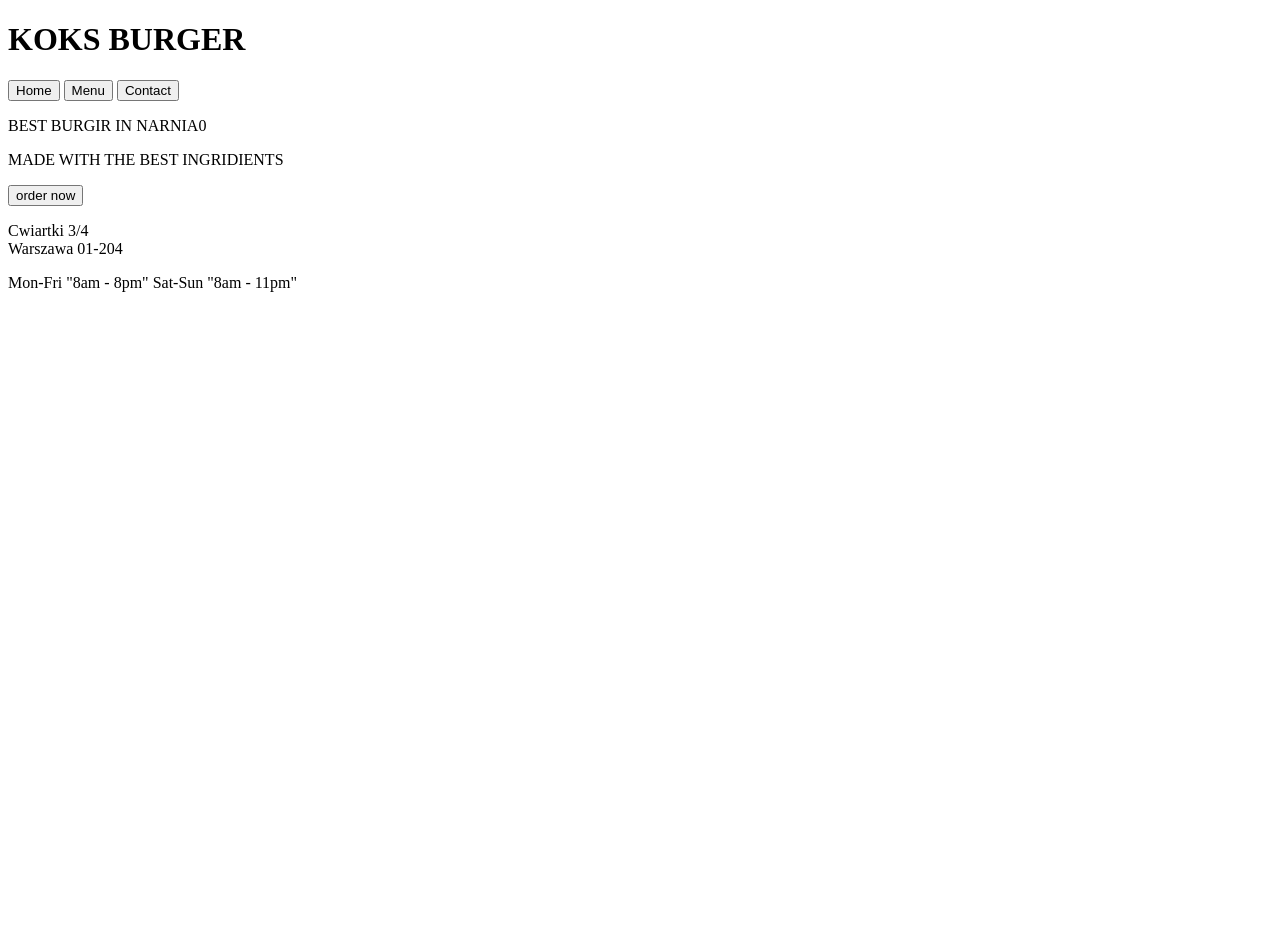
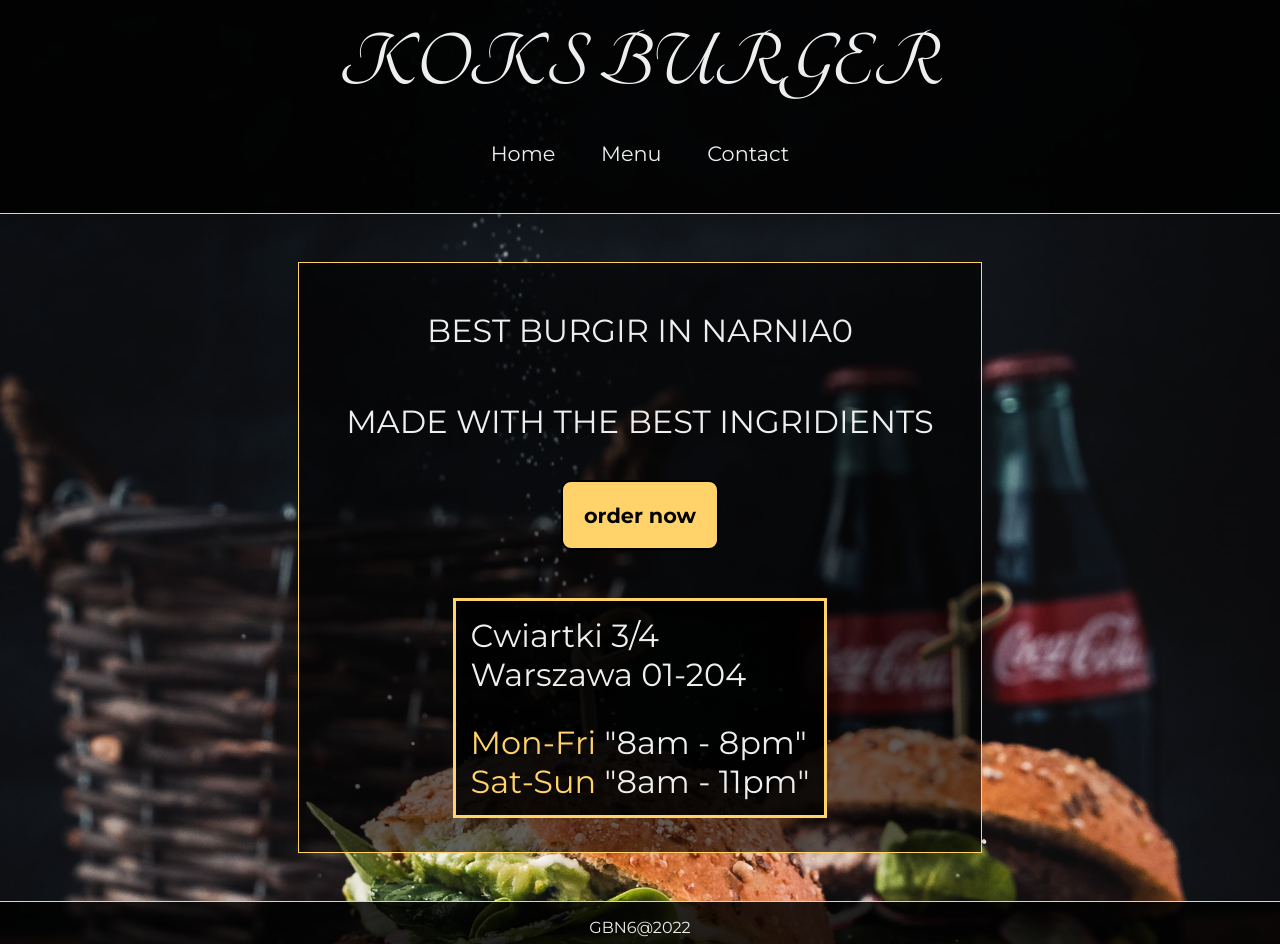
Before and after one commit to GBN6/Restaurant-page, a plain HTML site: page index.html in a window 1280 px wide. Shown: the top 944 px of the page. Before the commit the page ends 800 px from the top, so only its background shows below. Drawn offline with Linux system fonts and the light colour scheme.

Commit message:
Add barebones restaurant styling

```diff
--- a/main.js
+++ b/bundle.js
@@ -15,7 +15,7 @@
   \**********************/
 /***/ (() => {
 
-eval("console.log('Hello does this work')\n\n//# sourceURL=webpack://restaurant-page/./src/index.js?");
+eval("\n\nconsole.log('Hello does this work')\n\n\n//# sourceURL=webpack://restaurant-page/./src/index.js?");
 
 /***/ })
 
--- a/index.html
+++ b/index.html
@@ -5,16 +5,20 @@
     <meta http-equiv="X-UA-Compatible" content="IE=edge">
     <meta name="viewport" content="width=device-width, initial-scale=1.0">
     <title>Document</title>
+    <link rel="stylesheet" href="style.css">
+    <link
+    href="https://fonts.googleapis.com/css2?family=Montserrat:wght@400;700&family=Tangerine:wght@400;700&display=swap"
+    rel="stylesheet"
+    />
 </head>
 <body>
-    <script src="main.js"></script>
     <div id="content">
         <header class="header">
             <h1 class="rest-name">KOKS BURGER</h1>
             <nav>
-                <button class="home">Home</button>
-                <button class="menu">Menu</button>
-                <button class="contact">Contact</button>
+                <button class="nav-btn home-btn">Home</button>
+                <button class="nav-btn menu-btn">Menu</button>
+                <button class="nav-btn contact-btn">Contact</button>
             </nav>
         </header>
         <main class="main" id="main">
@@ -29,7 +33,7 @@
                     <div class="hours">
                         <p>
                             <span>Mon-Fri</span>
-                            "8am - 8pm"
+                            "8am - 8pm" <br>
                             <span>Sat-Sun</span>
                             "8am - 11pm"
                         </p>
@@ -38,10 +42,9 @@
             </div>
         </main>
         <footer class="footer">
-
+            <p>GBN6@2022</p>
         </footer>
-
-
+        <script src="bundle.js"></script>
     </div>
 </body>
 </html>
--- /dev/null
+++ b/style.css
@@ -0,0 +1,123 @@
+:root {
+    --font-color: #eee;
+    --border-color: #FFD369;
+}
+
+*,
+*::before,
+*::after {
+  box-sizing: border-box;
+  padding: 0;
+  margin: 0;
+}
+
+button {
+  font-family: inherit;
+  color: inherit;
+  cursor: pointer;
+  border-style: none;
+  outline: none;
+}
+
+body {
+  background-image: url('images/background.jpg');
+  background-attachment: fixed;
+  background-size: cover;
+  background-position: center;
+  background-repeat: no-repeat;
+  color: var(--font-color);
+  font-family: 'Montserrat', cursive;
+}
+
+#content {
+  display: flex;
+  flex-direction: column;
+  align-items: center;
+  justify-content: space-between;
+  height: 100vh;
+}
+
+.header {
+  display: flex;
+  flex-direction: column;
+  align-items: center;
+  justify-content: center;
+  width: 100%;
+  padding: 1.5rem;
+  border-bottom: 1px solid var(--border-color);
+  background-color: rgb(0, 0, 0, 0.85);
+}
+
+.rest-name {
+  margin-bottom: 1rem;
+  font-family: 'Tangerine', cursive;
+  font-size: 5rem;
+}
+
+.nav-btn, .order {
+  padding: 1.3rem;
+  font-size: 1.3rem;
+  background-color: transparent;
+  border-bottom: 2px solid transparent;
+}
+
+.main {
+  max-width: 700px;
+  padding: 2rem;
+  margin: 3rem 0;
+  font-size: 2rem;
+  background-color: rgb(0, 0, 0, 0.6);
+  border: 1px solid var(--border-color);
+}
+
+.home {
+  display: flex;
+  flex-direction: column;
+  align-items: center;
+  justify-content: center;
+  height: 525px;
+  width: 618px;
+  gap: 1.5rem;
+}
+
+.home p {
+  padding: 0.9rem;
+}
+
+
+.order{
+  border: 2px solid black;
+  background-color: var(--border-color);
+  border-radius: 10px;
+  font-weight: 900;
+  color: black;
+}
+
+.home .info {
+  display: flex;
+  flex-direction: column;
+  margin-top: 1.5rem;
+  border: 3px solid var(--border-color);
+  background-color: rgb(0, 0, 0, 0.85);
+}
+
+.info .hours {
+  display: flex;
+  flex-direction: column;
+}
+
+.home .info .hours span {
+  color: var(--border-color);
+}
+
+.footer {
+  display: flex;
+  align-items: center;
+  justify-content: center;
+  gap: 1rem;
+  width: 100%;
+  padding: 1rem;
+  border-top: 1px solid var(--border-color);
+  background-color: var(--background-light);
+  background-color: rgb(0, 0, 0, 0.85);
+}
```
Also changed, not shown: images/background.jpg (added).
